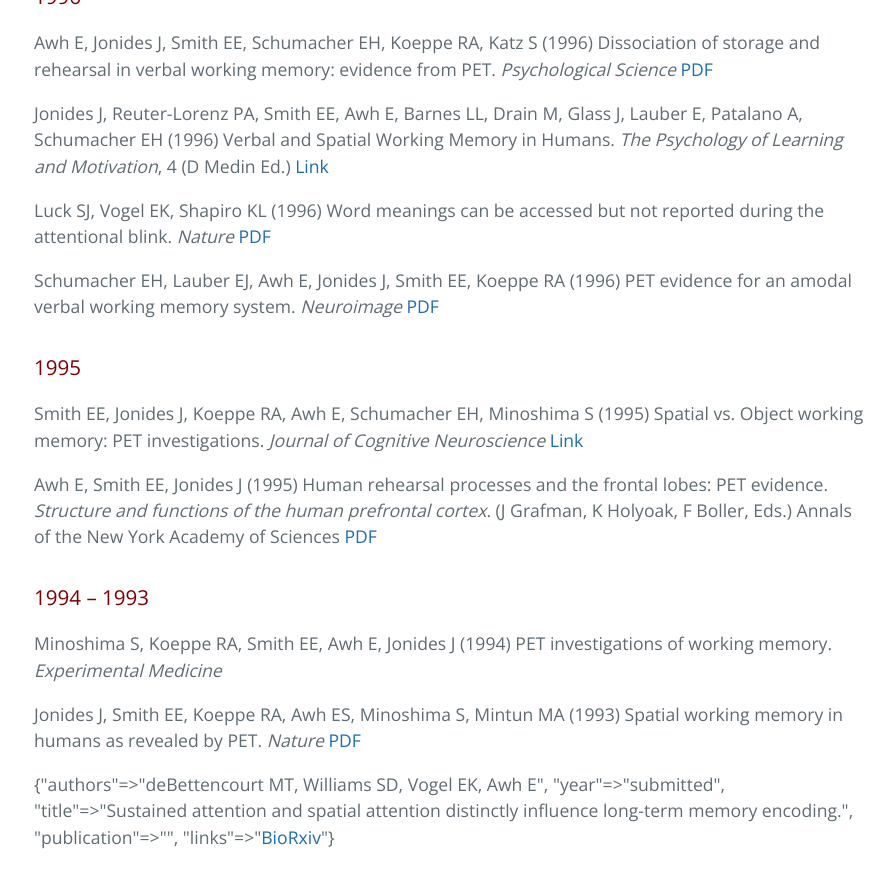
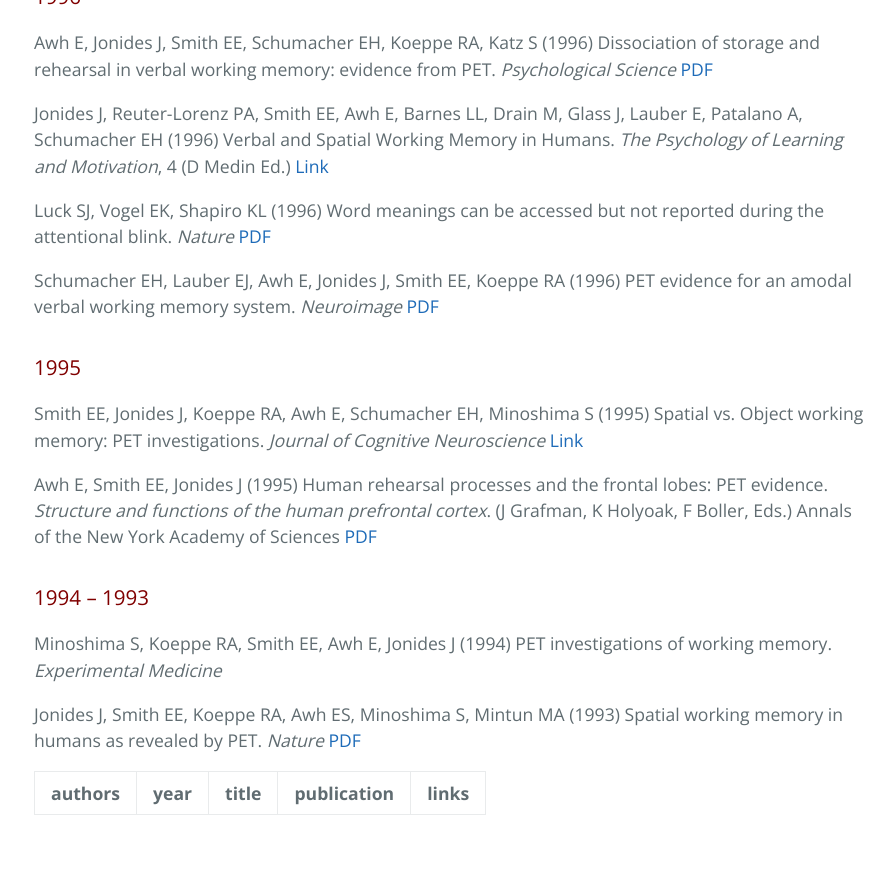
Before and after one commit to AwhVogelLab/awhvogellab.github.io, a Jekyll site: the page built from publications.md, in a window 1280 px wide and 900 px high, scrolled down 13083 px. Shown: the top 888 px of the window, without its empty margins (190-1084 px from the left). Built offline with Jekyll 4.4.1, drawn with Linux system fonts in a browser that asks for light colours; our own code applies the rules of GitHub Pages for plain Markdown files; after the commit the page ends 13930 px from its top, so only the background shows below that.

Commit message:
table test 2

```diff
--- a/publications.md
+++ b/publications.md
@@ -353,5 +353,14 @@ Minoshima S, Koeppe RA, Smith EE, Awh E, Jonides J (1994) PET investigations of
 Jonides J, Smith EE, Koeppe RA, Awh ES, Minoshima S, Mintun MA (1993) Spatial working memory in humans as revealed by PET. *Nature* [PDF](/files/pdfs/jonides_1993_spatial-wm-PET.pdf)
 
 
-{% assign row = site.data.pubs_table[0] %}
-{{ row | inspect }}
+<table>
+    {% for row in site.data.pubs_table %}
+        {% if forloop.first %}
+        <tr>
+            {% for pair in row %}
+                <th>{{ pair[0] }}</th>
+            {% endfor %}
+        </tr>
+        {% endif %}
+    {% endfor %}
+</table>
```
